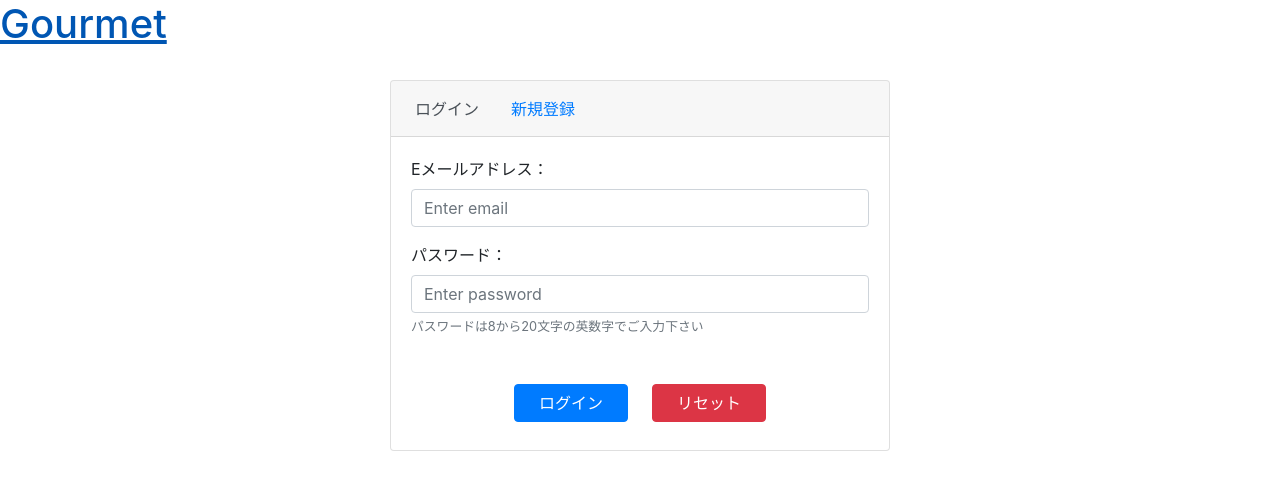
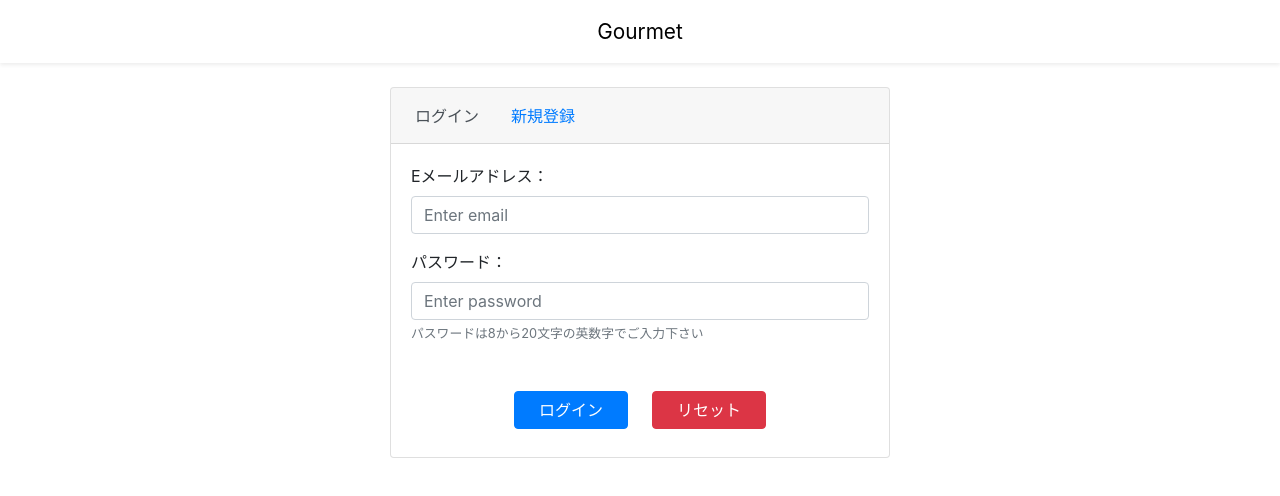
Before and after one commit to yykm/gourmet_app, a Vue app in the folder front_end/: page /login in a window 1280 px wide. Shown: the top 496 px of the page. Built offline with nearby package versions, Linux system fonts and the light colour scheme.

Commit message:
管理画面の共通ヘッダー済

```diff
--- a/front_end/src/components/Header.vue
+++ b/front_end/src/components/Header.vue
@@ -1,14 +1,13 @@
 <template>
-  <header class="jumbotron jumbotron-extend text-center m-0">
-    <div class="jumbotron-container p-4 p-md-5 shadow">
-      <h1 class="display-4 site-name">{{ site_name }}</h1>
-      <p>
-        <b-button to="Login" class="btn-black px-2 px-md-4 mx-2 mt-md-1"
-          >ログイン</b-button
-        >
-      </p>
-    </div>
-  </header>
+  <b-navbar
+    type="white"
+    variant="white"
+    class="shadow-sm justify-content-center"
+  >
+    <b-navbar-nav>
+      <b-nav-item to="/">{{ site_name }}</b-nav-item>
+    </b-navbar-nav>
+  </b-navbar>
 </template>
 
 <script>
@@ -24,53 +23,8 @@ export default {
 </script>
 
 <style scoped>
-.jumbotron-extend {
-  position: relative;
-  min-height: 300px;
-  height: 50vh;
-  background: url(/img/pizza.jpg) no-repeat center center;
-  background-size: cover;
-  border-radius: 0%;
-}
-@media (min-width: 768px) {
-  .jumbotron-extend {
-    height: 100vh;
-  }
-}
-
-.jumbotron-container {
-  /* ヘッダー文字中央揃え */
-  position: relative;
-  top: 50%;
-  transform: translateY(-50%);
-  /* ヘッダー背景 */
-  background-color: rgba(255, 255, 255, 0.6);
-  display: inline-block;
-  border-radius: 50%;
-}
-
-.site-name {
-  margin-bottom: 35px;
-  font-family: 'Playfair Display', serif;
-  color: #2e210fe5;
-}
-@media (min-width: 768px) {
-  .site-name {
-    font-size: 5rem;
-    font-weight: 300;
-    line-height: 1.2;
-  }
-}
-
-.btn-black {
-  /* border-radius: 0; */
-  background-color: #000;
-  color: #fff;
-  font-family: 'Avenir', serif;
-  border-color: transparent;
-}
-.btn-black:hover {
-  background-color: #fff;
-  color: #000;
+a {
+  color: black;
+  font-size: 1.3rem;
 }
 </style>
--- /dev/null
+++ b/front_end/src/components/Jumbotron.vue
@@ -0,0 +1,76 @@
+<template>
+  <header class="jumbotron jumbotron-extend text-center m-0">
+    <div class="jumbotron-container p-4 p-md-5 shadow">
+      <h1 class="display-4 site-name">{{ site_name }}</h1>
+      <p>
+        <b-button to="Login" class="btn-black px-2 px-md-4 mx-2 mt-md-1"
+          >ログイン</b-button
+        >
+      </p>
+    </div>
+  </header>
+</template>
+
+<script>
+export default {
+  name: 'Jumbotron',
+  props: {
+    site_name: {
+      type: String,
+      default: 'site_name'
+    }
+  }
+};
+</script>
+
+<style scoped>
+.jumbotron-extend {
+  position: relative;
+  min-height: 300px;
+  height: 50vh;
+  background: url(/img/pizza.jpg) no-repeat center center;
+  background-size: cover;
+  border-radius: 0%;
+}
+@media (min-width: 768px) {
+  .jumbotron-extend {
+    height: 100vh;
+  }
+}
+
+.jumbotron-container {
+  /* ヘッダー文字中央揃え */
+  position: relative;
+  top: 50%;
+  transform: translateY(-50%);
+  /* ヘッダー背景 */
+  background-color: rgba(255, 255, 255, 0.6);
+  display: inline-block;
+  border-radius: 50%;
+}
+
+.site-name {
+  margin-bottom: 35px;
+  font-family: 'Playfair Display', serif;
+  color: #2e210fe5;
+}
+@media (min-width: 768px) {
+  .site-name {
+    font-size: 5rem;
+    font-weight: 300;
+    line-height: 1.2;
+  }
+}
+
+.btn-black {
+  /* border-radius: 0; */
+  background-color: #000;
+  color: #fff;
+  font-family: 'Avenir', serif;
+  border-color: transparent;
+}
+.btn-black:hover {
+  background-color: #fff;
+  color: #000;
+}
+</style>
--- a/front_end/src/views/Home.vue
+++ b/front_end/src/views/Home.vue
@@ -1,19 +1,19 @@
 <template>
   <div id="home">
-    <Header :site_name="'Gourmet'"></Header>
+    <Jumbotron :site_name="'Gourmet'"></Jumbotron>
     <Main></Main>
   </div>
 </template>
 
 <script>
 // @ is an alias to /src
-import Header from '@/components/Header.vue';
+import Jumbotron from '@/components/Jumbotron.vue';
 import Main from '@/components/Main.vue';
 
 export default {
   name: 'Home',
   components: {
-    Header,
+    Jumbotron,
     Main
   }
 };
--- a/front_end/src/views/Login.vue
+++ b/front_end/src/views/Login.vue
@@ -1,10 +1,6 @@
 <template>
   <div class="login">
-    <header>
-      <h1 class="logo">
-        <a href="https://www.hulu.jp/" tabindex="1">Gourmet</a>
-      </h1>
-    </header>
+    <Header :site_name="'Gourmet'"></Header>
 
     <main class="py-4">
       <b-container class="">
@@ -42,7 +38,10 @@
             </b-form-group>
 
             <div class="text-center mb-2">
-              <b-button type="submit" variant="primary" class="px-3 px-md-4 mr-4"
+              <b-button
+                type="submit"
+                variant="primary"
+                class="px-3 px-md-4 mr-4"
                 >ログイン</b-button
               >
               <b-button type="reset" variant="danger" class="px-3 px-md-4"
@@ -57,8 +56,13 @@
 </template>
 
 <script>
+import Header from '@/components/Header.vue';
+
 export default {
   name: 'Login',
+  components: {
+    Header
+  },
   data() {
     return {
       form: {
```
